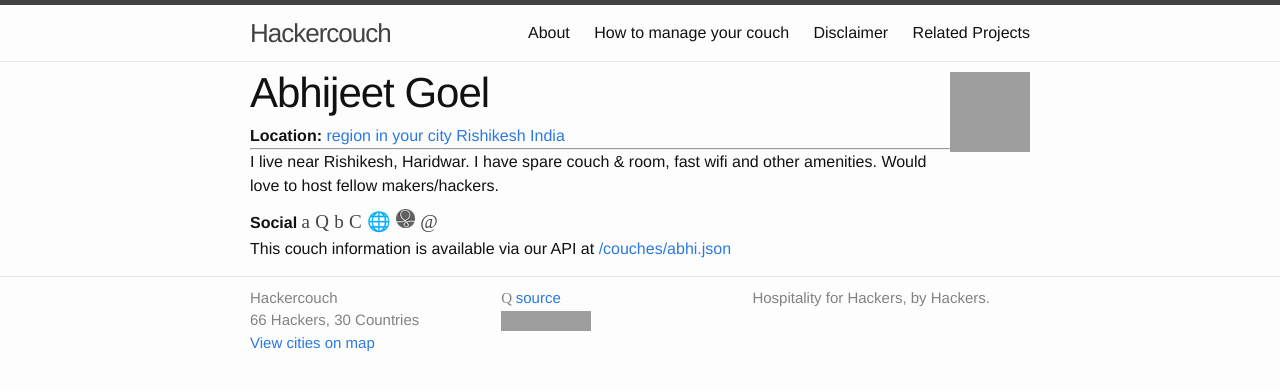
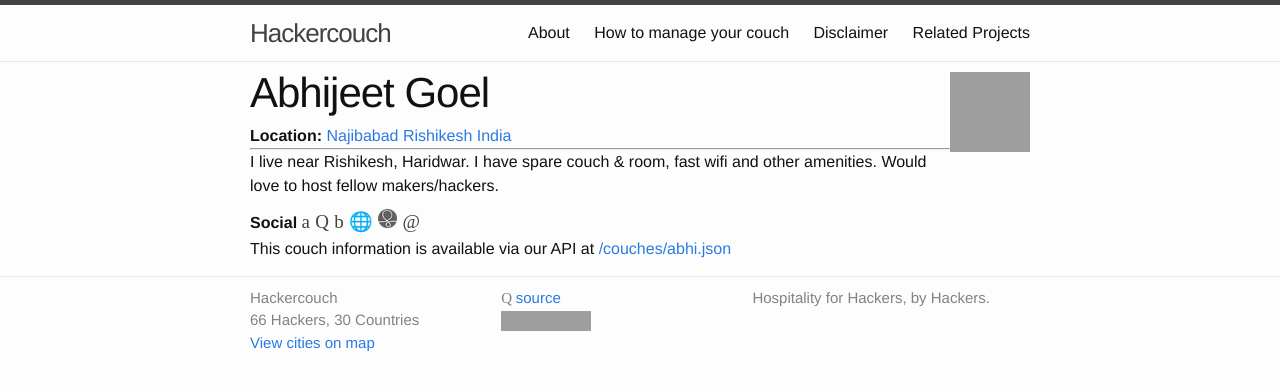
Before and after one commit to hackercouch/hackercouch, a Jekyll site: the page built from _couches/abhi.md, in a window 1280 px wide, cut to the strip 0-391 px from the top of the page. Built offline with Jekyll 4.4.1, drawn with Linux system fonts in a browser that asks for light colours; some web fonts are replaced; grey boxes are pictures that could not be loaded.

Commit message:
Update abhi.md

```diff
--- a/_couches/abhi.md
+++ b/_couches/abhi.md
@@ -2,13 +2,12 @@
 name: Abhijeet Goel
 city: Rishikesh
 country: IN
-region: region in your city #optional
+region: Najibabad
 email: ninjamonk@protonmail.com
 github: aNinjaMonk
 twitter: aninjamonk
 website: http://ninjamonk.co/
 facebook: abhijeet.nbd
-reddit: reddit_handle
 couchsurfing: abhijeet-goel
 ---
 
```
